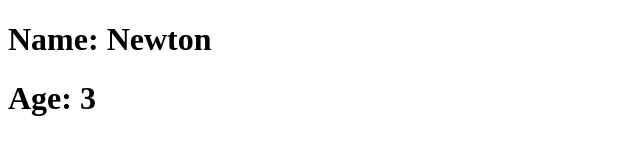
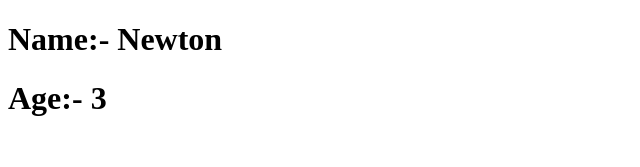
Before and after one commit to KunalDhruw/User-Profile---Children-prop-Concept-of-Composition-Context-API-Intro-React---28zbprfovfdi, a React app: page / in a window 1280 px wide. Shown: the top 167 px of the page, without its empty margins (0-640 px from the left). Built offline with nearby package versions, Linux system fonts and the light colour scheme.

Commit message:
Update UserProfile.js

```diff
--- a/src/components/UserProfile.js
+++ b/src/components/UserProfile.js
@@ -1,15 +1,15 @@
-import { useContext } from "react";
-import React from "react";
-import { UserContext } from "./App";
+import { useContext } from 'react'
+import React from 'react'
+import { UserContext } from "./App"
 
-const UserProfile = () => {
-  const { name, age } = useContext(UserContext);
+const UserProfile = () =>{
+  const {name, age} = useContext(UserContext)
 
   return (
     <div>
-      <h1 id="name">Name: {name} </h1>
-      <h1 id="age">Age: {age} </h1>
+      <h1 id="name">Name:- {name} </h1>
+      <h1 id="age">Age:- {age} </h1>
     </div>
-  );
-};
-export { UserProfile };
+  )
+}
+export {UserProfile}
```
